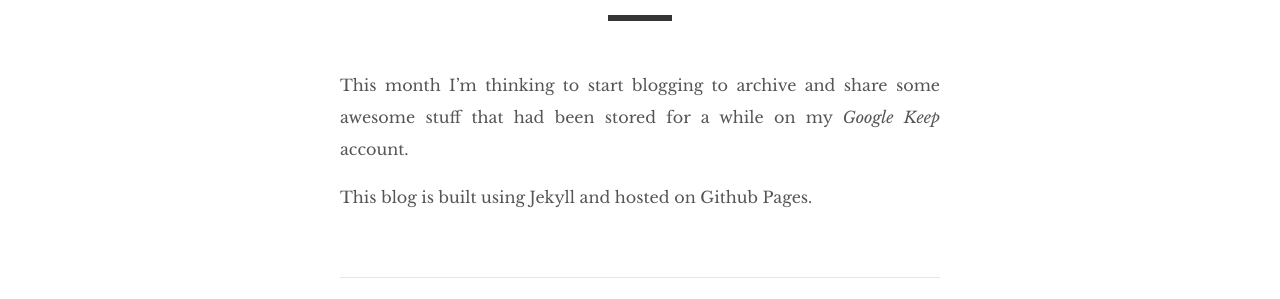
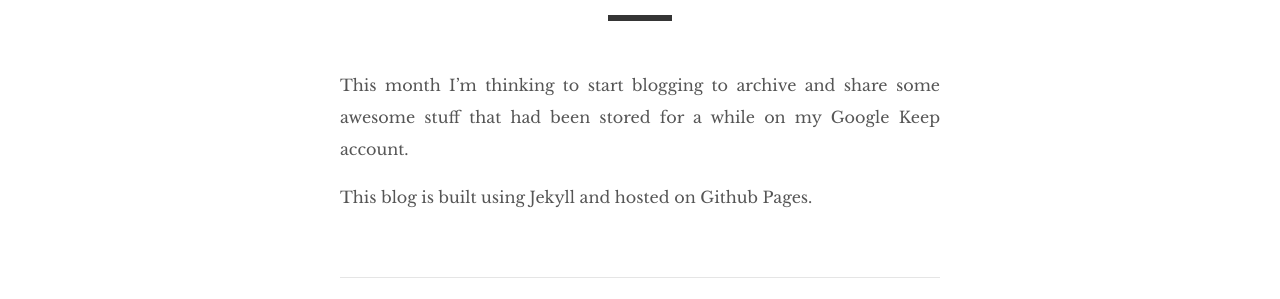
Before and after one commit to ibnuh/ibnuh.github.io, a Jekyll site: the page built from _posts/2018-06-24-starting-a-new-blog.md, in a window 1280 px wide. Shown: the part 203-502 px from the top of the page. Built offline with Jekyll 4.4.1, drawn with Linux system fonts in a browser that asks for light colours.

Commit message:
Remove italic from articles

```diff
--- a/_posts/2018-06-24-starting-a-new-blog.md
+++ b/_posts/2018-06-24-starting-a-new-blog.md
@@ -4,6 +4,6 @@ title: 'Starting a new blog'
 date: 2018-06-10 16:16:01 +0700
 ---
 
-This month I'm thinking to start blogging to archive and share some awesome stuff that had been stored for a while on my _Google Keep_ account.
+This month I'm thinking to start blogging to archive and share some awesome stuff that had been stored for a while on my Google Keep account.
 
 This blog is built using Jekyll and hosted on Github Pages.
```
Also changed, not shown: _posts/2018-11-23-something-that-bother-me-a-lot.md (+1 -1 lines).
